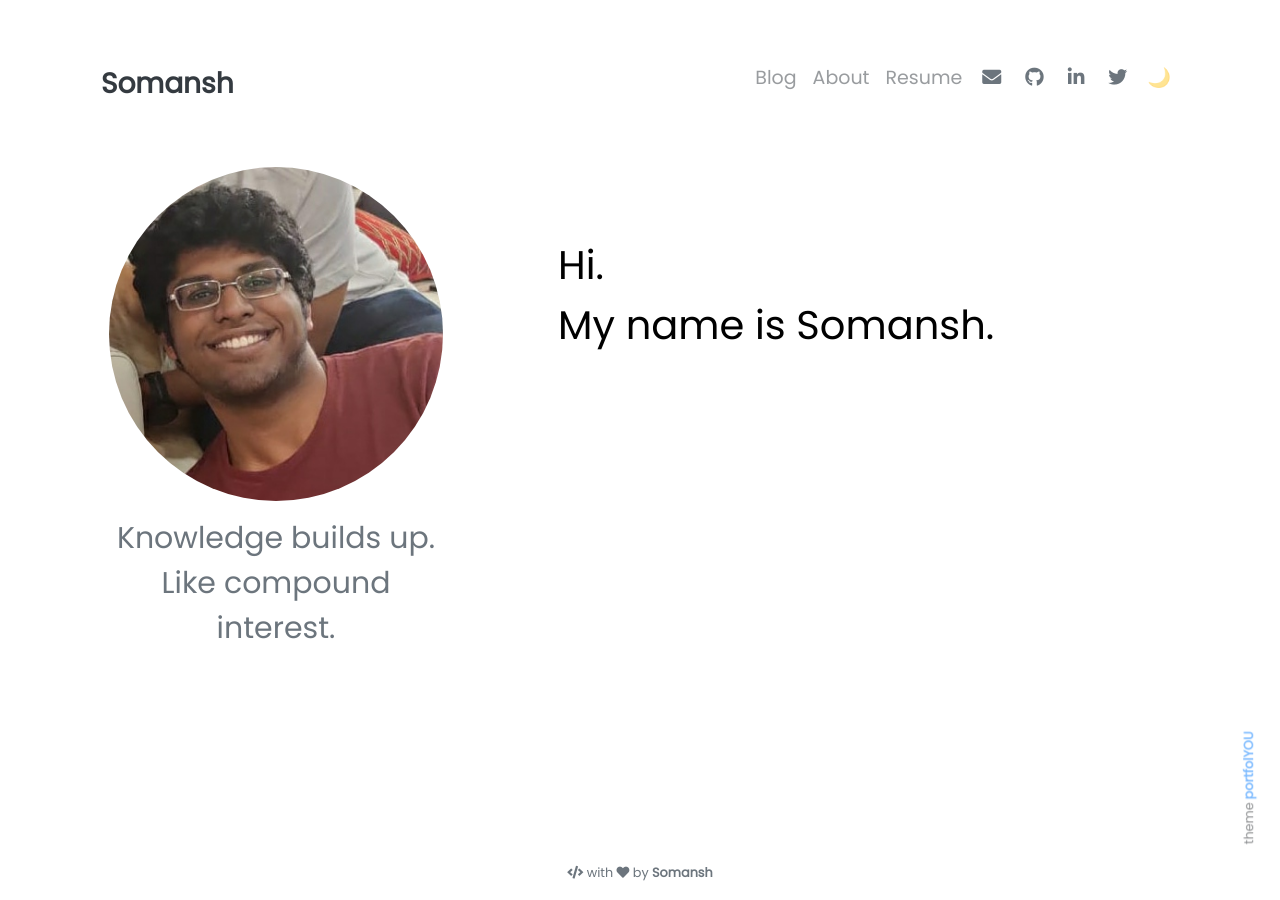
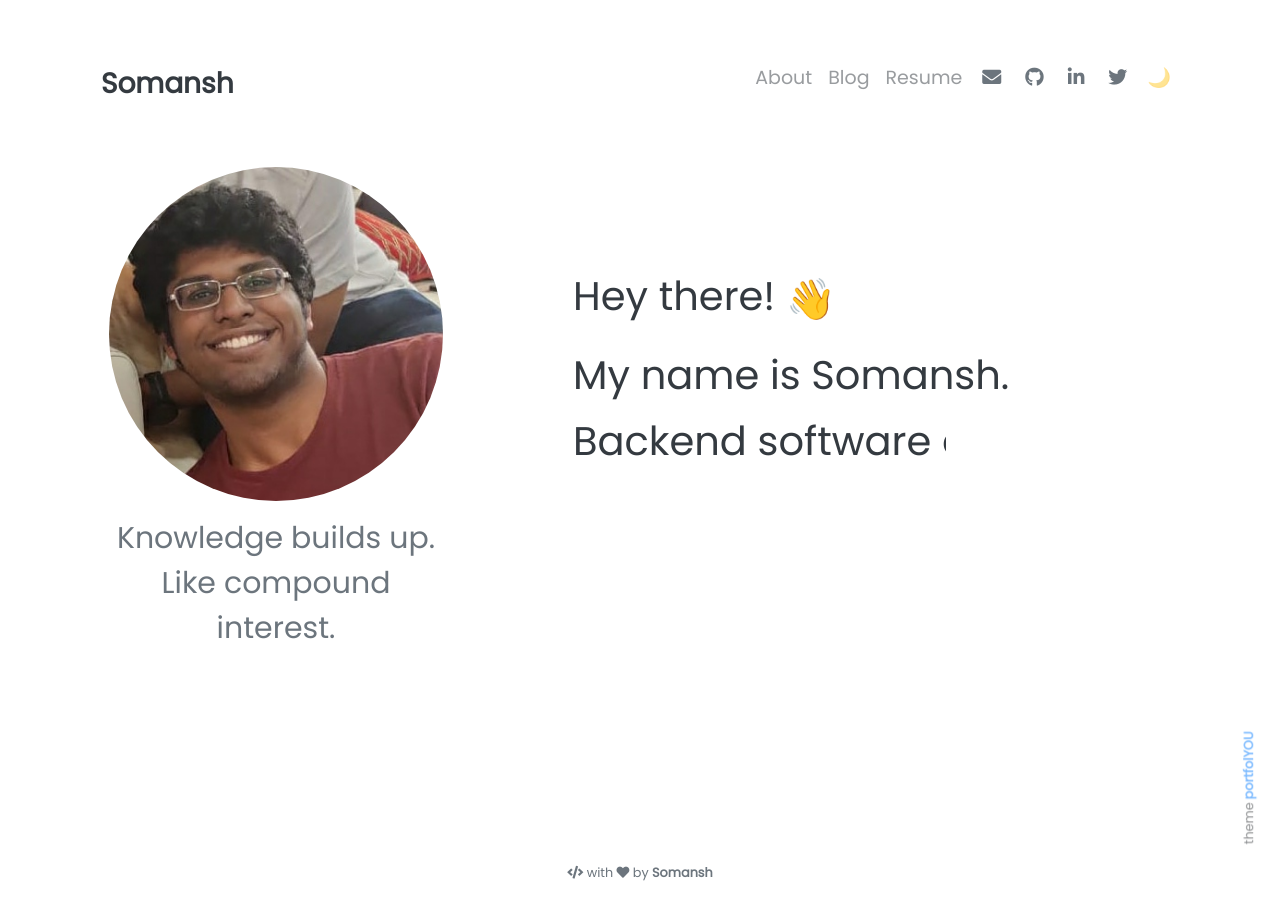
Before and after one commit to somanshreddy/somanshreddy.github.io, a Jekyll site: the page built from pages/index.md, in a window 1280 px wide. Built offline with Jekyll 4.4.1, drawn with Linux system fonts in a browser that asks for light colours; nearby versions of some CDN libraries; emoji names are drawn with the system emoji font.

Commit message:
Adding a more detailed intro

```diff
--- a/_includes/landing.html
+++ b/_includes/landing.html
@@ -14,6 +14,11 @@
 
   </div>
 
-  <p class="test">Hi.<br> My name is Somansh.</p>
+  <div class="col-lg-4 col-md-6 mt-4">
+  <p class="line1 text-themed">Hey there! :wave:</p>
+  <p class="line2 text-themed">My name is Somansh.</p>
+  <p class="line3 text-themed">Backend software developer.</p>
+  <p class="line4 text-themed">BTech in CS, 2020</p>
+</div>
 
 </div>
--- a/_sass/_landing.scss
+++ b/_sass/_landing.scss
@@ -27,14 +27,13 @@
   object-position: center;
 }
 
-.test {
+.line1 {
   margin-top: 100px;
   margin-left: 100px;
   white-space: nowrap;
   overflow: hidden;
   font-family: "Poppins", sans-serif;
   font-size: 40px;
-  color: black;
   animation: animated-text 1.5s steps(30,end) 1s 1 normal both;
 }
 
@@ -45,19 +44,45 @@
   to{width: 500px;}
 }
 
-.test2 {
-  left: 10;
+.line2 {
+  margin-top: -10px;
+  margin-left: 100px;
   white-space: nowrap;
   overflow: hidden;
   font-family: "Poppins", sans-serif;
   font-size: 40px;
-  color: black;
-  animation: animated-text2 2s steps(30,end) 1s 1 normal both;
+  animation: animated-text2 2s steps(30,end) 2s 1 normal both;
 }
 
 /* text animation */
 
 @keyframes animated-text2{
   from{width: 0;}
-  to{width: 472px;}
+  to{width: 700px;}
 }
+
+.line3 {
+  margin-top: -10px;
+  margin-left: 100px;
+  white-space: nowrap;
+  overflow: hidden;
+  font-family: "Poppins", sans-serif;
+  font-size: 40px;
+  animation: animated-text2 2s steps(30,end) 4s 1 normal both;
+}
+
+.line4 {
+  margin-top: -10px;
+  margin-left: 100px;
+  white-space: nowrap;
+  overflow: hidden;
+  font-family: "Poppins", sans-serif;
+  font-size: 40px;
+  animation: animated-text2 2s steps(30,end) 6s 1 normal both;
+}
+
+.emoji {
+    font-size: 40px;
+    vertical-align: middle;
+    line-height: 2;
+}
--- a/pages/blog.html
+++ b/pages/blog.html
@@ -1,7 +1,7 @@
 ---
 layout: default
 title: Blog
-weight: 2
+weight: 3
 permalink: /blog/
 ---
 
```
Also changed, not shown: pages/about.md (+2 -4 lines).
